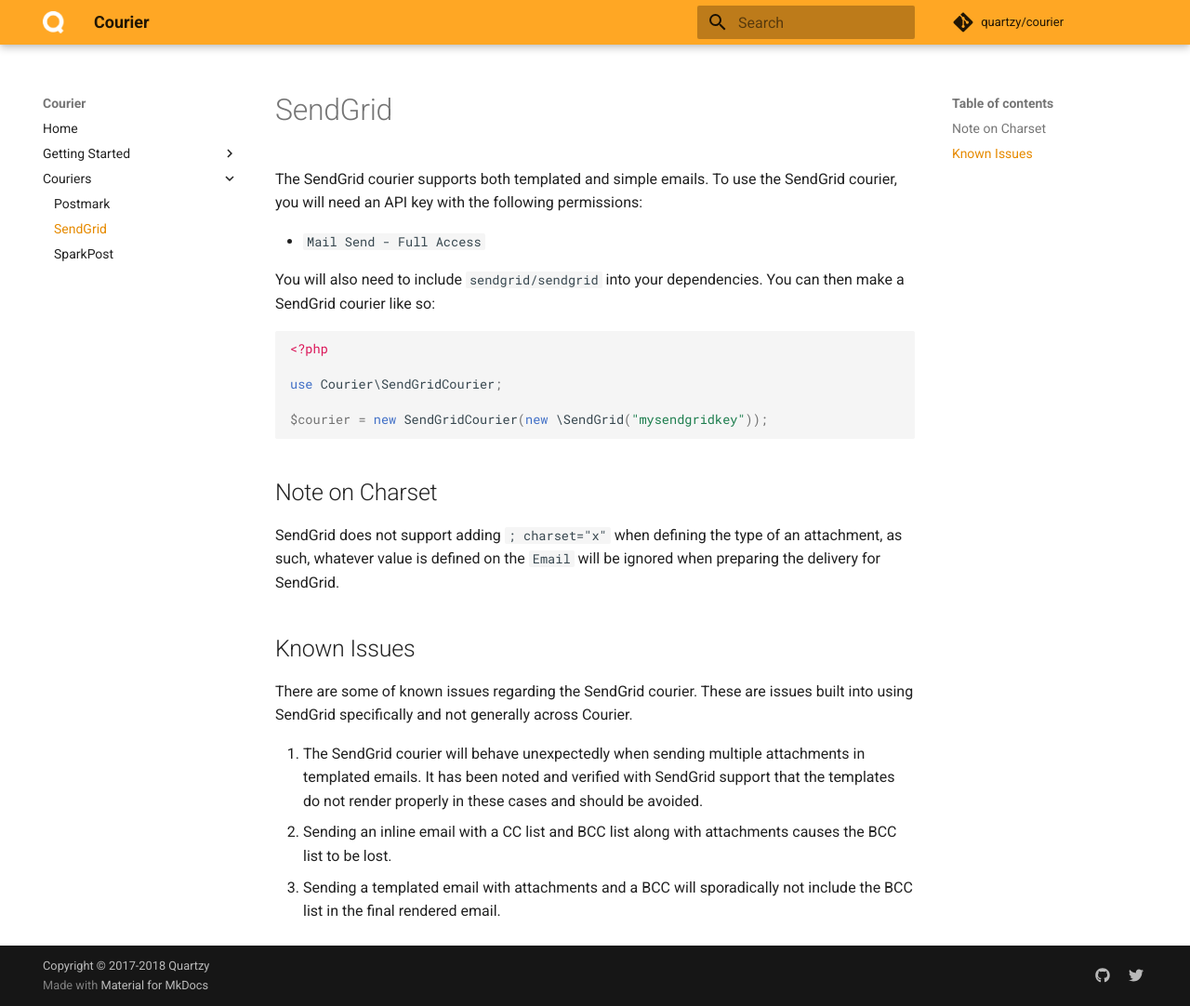
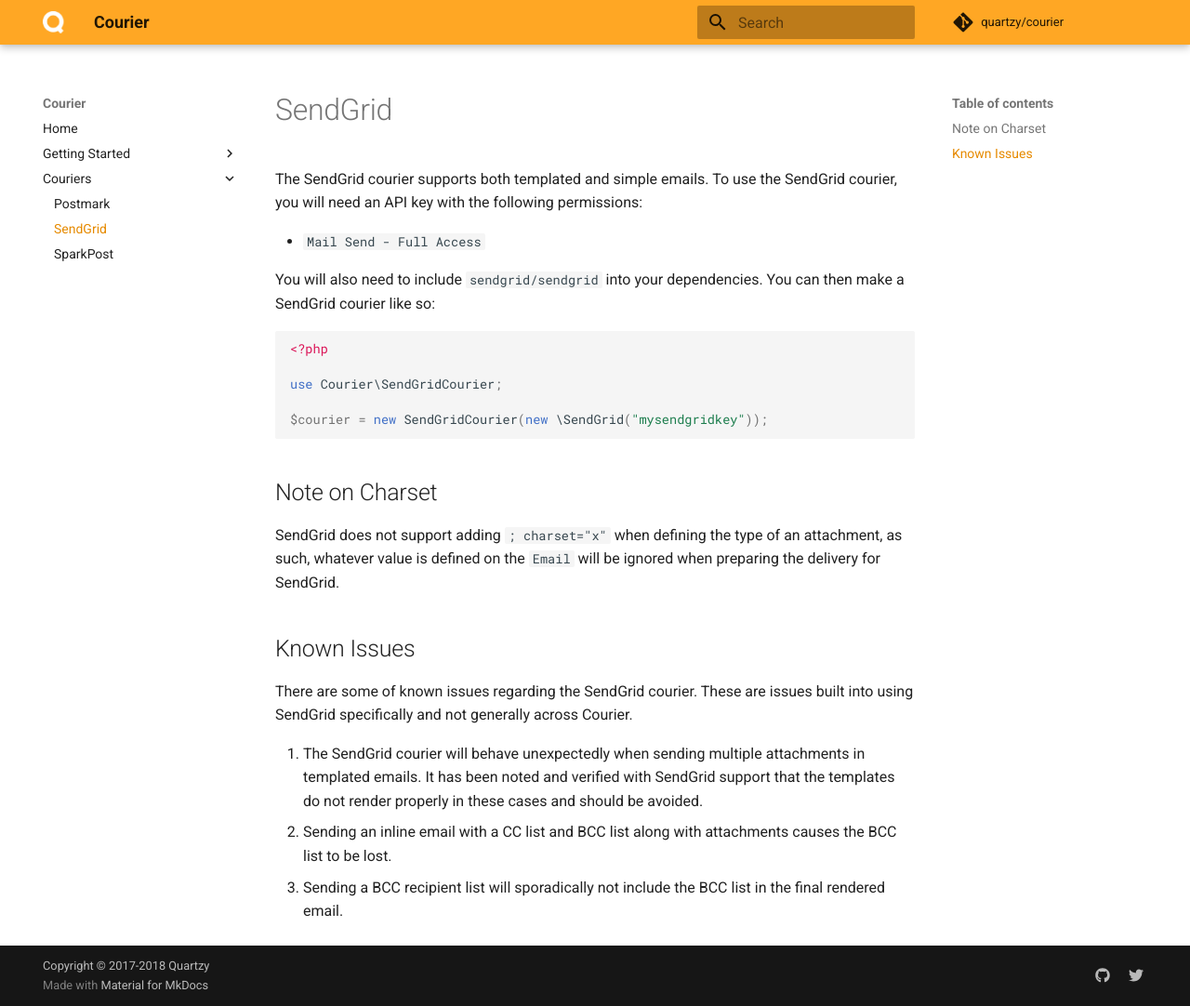
Before and after one commit to quartzy/courier, an MkDocs documentation site: the page built from docs/couriers/sendgrid.md, in a window 1280 px wide and 1082 px high. Shown: the whole window at 93% size. Built offline with MkDocs 1.6.1 and Material for MkDocs 9.7.7, drawn with Linux system fonts in a browser that asks for light colours; comment, search, counter and statistics services are not loaded; old or Windows-style settings are respelled for this version of MkDocs.

```diff
--- a/composer.json
+++ b/composer.json
@@ -16,6 +16,7 @@
         "quartzy/php-email": "^0.5.1"
     },
     "require-dev": {
+        "ext-imap": "*",
         "sendgrid/sendgrid": "^5.1",
         "phpunit/phpunit": "^7.0",
         "guzzlehttp/guzzle": "^6.3",
@@ -44,6 +45,7 @@
         }
     },
     "scripts": {
-        "test": "phpunit"
+        "test": "phpunit --exclude=large",
+        "test-integrations": "phpunit"
     }
 }
--- a/docs/couriers/sendgrid.md
+++ b/docs/couriers/sendgrid.md
@@ -30,5 +30,5 @@ in templated emails. It has been noted and verified with SendGrid support that t
 templates do not render properly in these cases and should be avoided.
 1. Sending an inline email with a CC list and BCC list along with attachments causes
 the BCC list to be lost.
-1. Sending a templated email with attachments and a BCC will sporadically not
-include the BCC list in the final rendered email.
+1. Sending a BCC recipient list will sporadically not include the BCC list in the
+final rendered email.
```
Also changed, not shown: CONTRIBUTING.md (+13 -1 lines).
